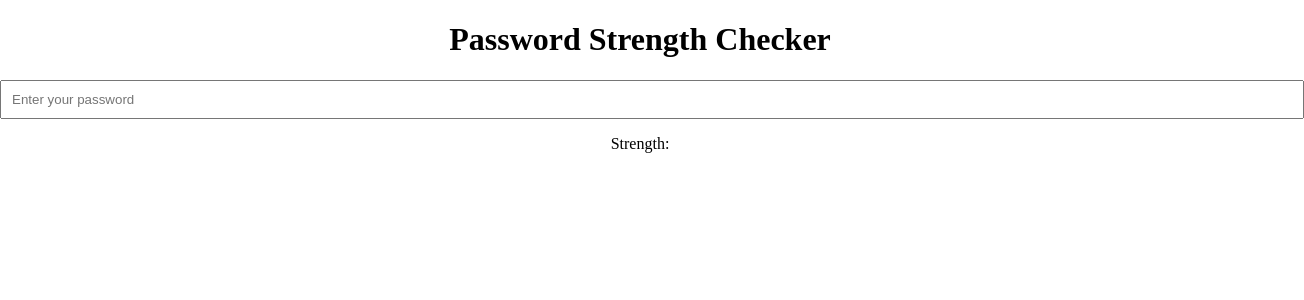
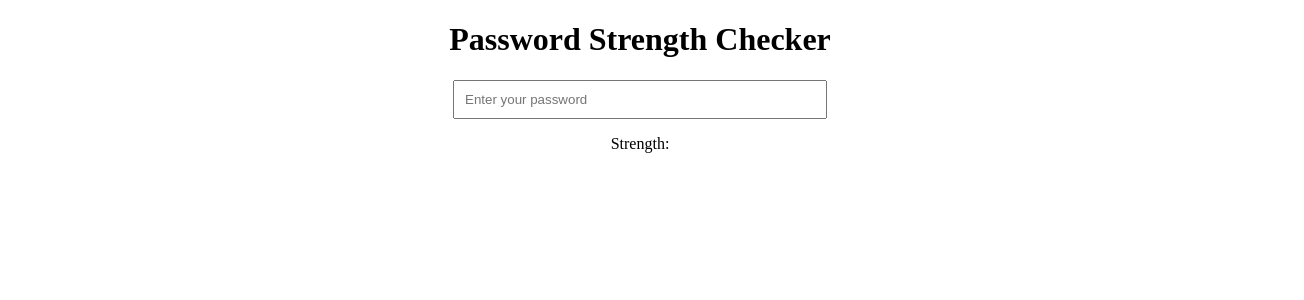
Before and after one commit to Eshhaa11/password-strength-checker, a React (Create React App) app: page / in a window 1280 px wide. Shown: the top 300 px of the page, 1304 px wide, since content can reach past the window. Built offline with nearby package versions, Linux system fonts and the light colour scheme.

Commit message:
added width

```diff
--- a/src/Components/Password.css
+++ b/src/Components/Password.css
@@ -5,6 +5,6 @@
 }
 
 .pass-cont input {
-   width: 100%;
+   width: 350px;
    padding: 10px;
 }
```
